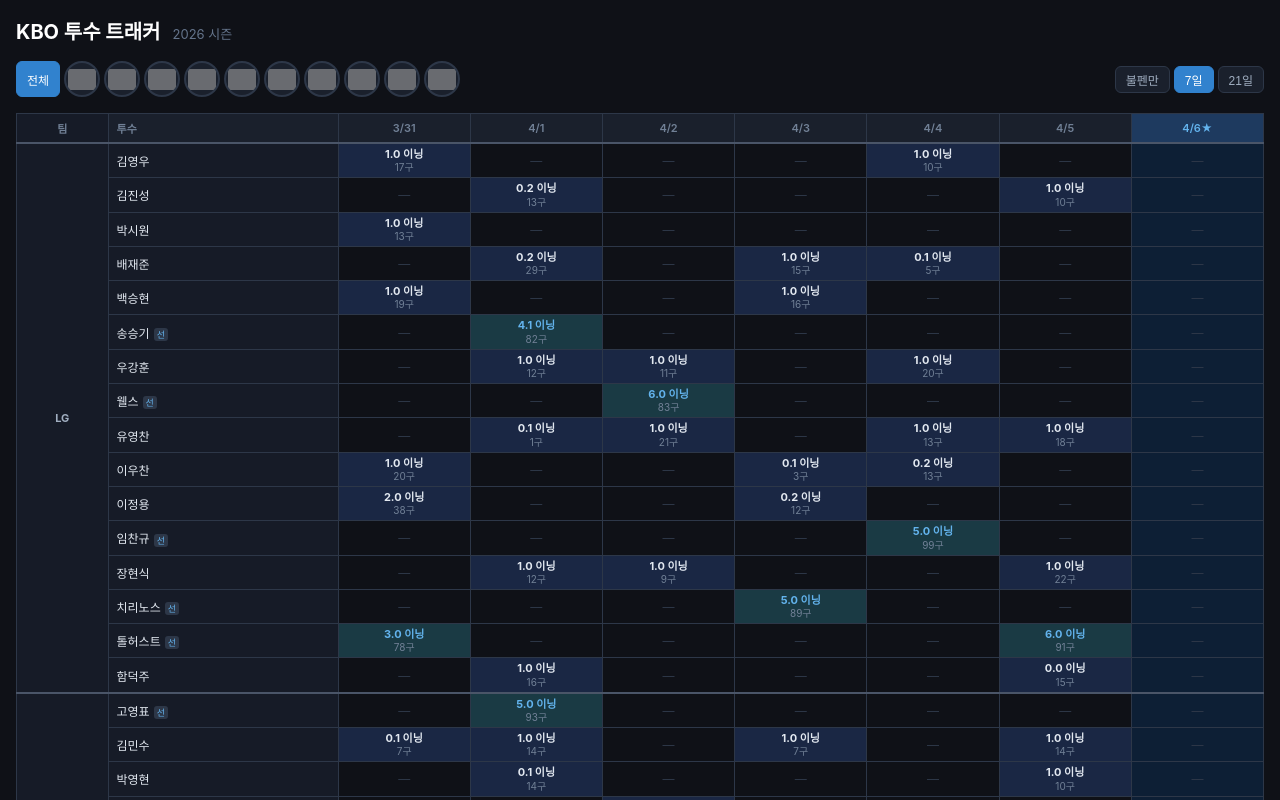
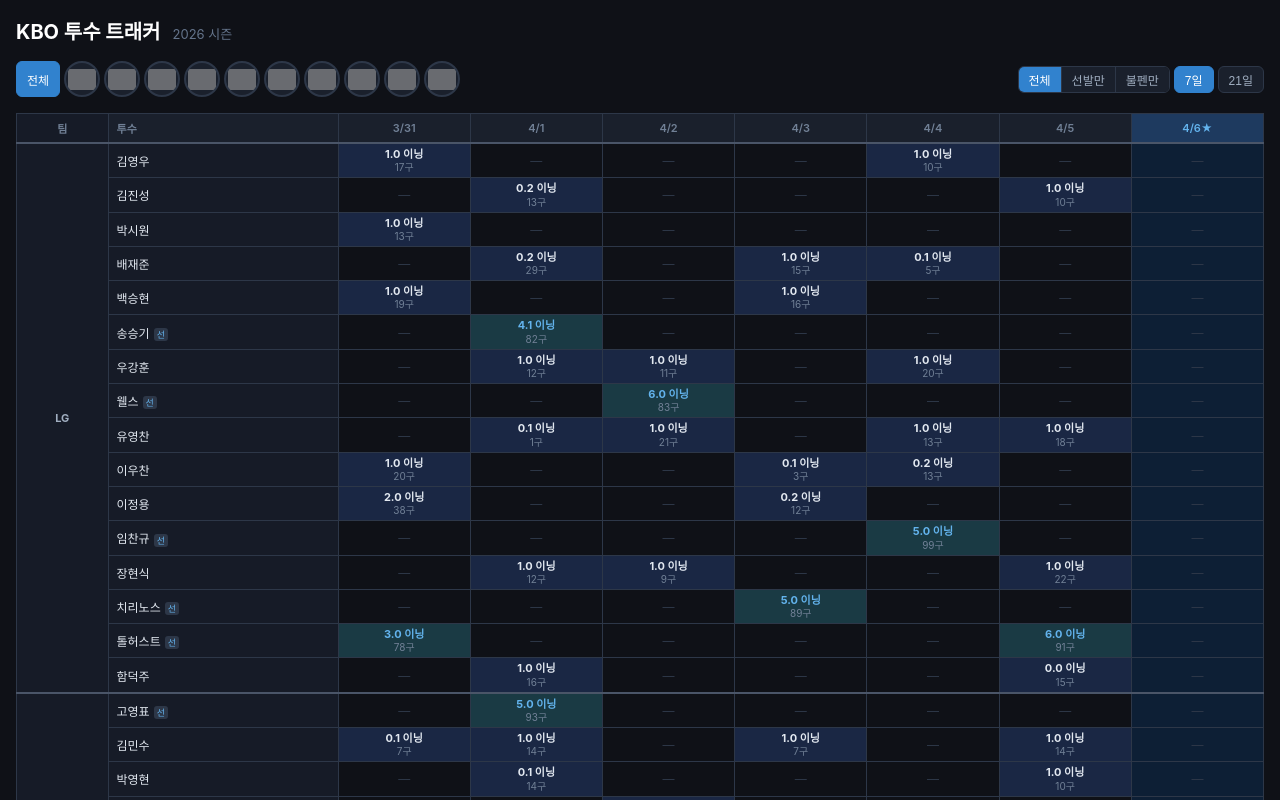
Before and after one commit to carsago/cinccino-web, a React (Vite) app in the folder web/: page / in a window 1280 px wide. Shown: the top 800 px of the page. Built offline with nearby package versions, Linux system fonts and the light colour scheme; no server answers; grey boxes are pictures that could not be loaded.

Commit message:
포지션 필터: 전체/선발만/불펜만 세그먼트 컨트롤

```diff
--- a/web/src/App.tsx
+++ b/web/src/App.tsx
@@ -6,11 +6,12 @@ import PitcherGrid from "./components/PitcherGrid";
 import "./index.css";
 
 const RANGE_OPTIONS = [7, 21] as const;
+type RoleFilter = "all" | "starter" | "bullpen";
 
 export default function App() {
   const [rangeDays, setRangeDays] = useState<7 | 21>(7);
   const [teamFilter, setTeamFilter] = useState<string | null>(null);
-  const [excludeStarters, setExcludeStarters] = useState(false);
+  const [roleFilter, setRoleFilter] = useState<RoleFilter>("all");
   const [rows, setRows] = useState<PitcherRow[]>([]);
   const [dates, setDates] = useState<Date[]>([]);
   const [loading, setLoading] = useState(true);
@@ -28,8 +29,8 @@ export default function App() {
 
   useEffect(() => {
     if (dates.length === 0 || dayDataList.length === 0) return;
-    setRows(buildPitcherGrid(dates, dayDataList, teamFilter, excludeStarters));
-  }, [dates, dayDataList, teamFilter, excludeStarters]);
+    setRows(buildPitcherGrid(dates, dayDataList, teamFilter, roleFilter));
+  }, [dates, dayDataList, teamFilter, roleFilter]);
 
   return (
     <div className="app">
@@ -59,12 +60,17 @@ export default function App() {
         </div>
 
         <div className="range-filter">
-          <button
-            className={excludeStarters ? "active" : ""}
-            onClick={() => setExcludeStarters((v) => !v)}
-          >
-            불펜만
-          </button>
+          <div className="role-filter">
+            {(["all", "starter", "bullpen"] as RoleFilter[]).map((r) => (
+              <button
+                key={r}
+                className={roleFilter === r ? "active" : ""}
+                onClick={() => setRoleFilter(r)}
+              >
+                {r === "all" ? "전체" : r === "starter" ? "선발만" : "불펜만"}
+              </button>
+            ))}
+          </div>
           {RANGE_OPTIONS.map((n) => (
             <button
               key={n}
--- a/web/src/index.css
+++ b/web/src/index.css
@@ -76,6 +76,23 @@ button.active {
   background: #3182ce;
   border-color: #3182ce;
   color: #fff;
+}
+
+.role-filter {
+  display: flex;
+  border: 1px solid #2d3748;
+  border-radius: 6px;
+  overflow: hidden;
+}
+
+.role-filter button {
+  border: none;
+  border-radius: 0;
+  border-right: 1px solid #2d3748;
+}
+
+.role-filter button:last-child {
+  border-right: none;
 }
 
 .team-logo-btn {
--- a/web/src/lib/dataLoader.ts
+++ b/web/src/lib/dataLoader.ts
@@ -38,7 +38,7 @@ export function buildPitcherGrid(
   dates: Date[],
   dayDataList: (DayData | null)[],
   teamFilter: string | null,
-  excludeStarters = false
+  roleFilter: "all" | "starter" | "bullpen" = "all"
 ): PitcherRow[] {
   // player_id → PitcherRow 맵
   const rowMap = new Map<string, PitcherRow>();
@@ -49,7 +49,8 @@ export function buildPitcherGrid(
 
     for (const app of dayData.appearances) {
       if (teamFilter && app.team_code !== teamFilter) continue;
-      if (excludeStarters && app.is_starter) continue;
+      if (roleFilter === "starter" && !app.is_starter) continue;
+      if (roleFilter === "bullpen" && app.is_starter) continue;
 
       const key = app.player_id || `${app.name}_${app.team_code}`;
 
```
